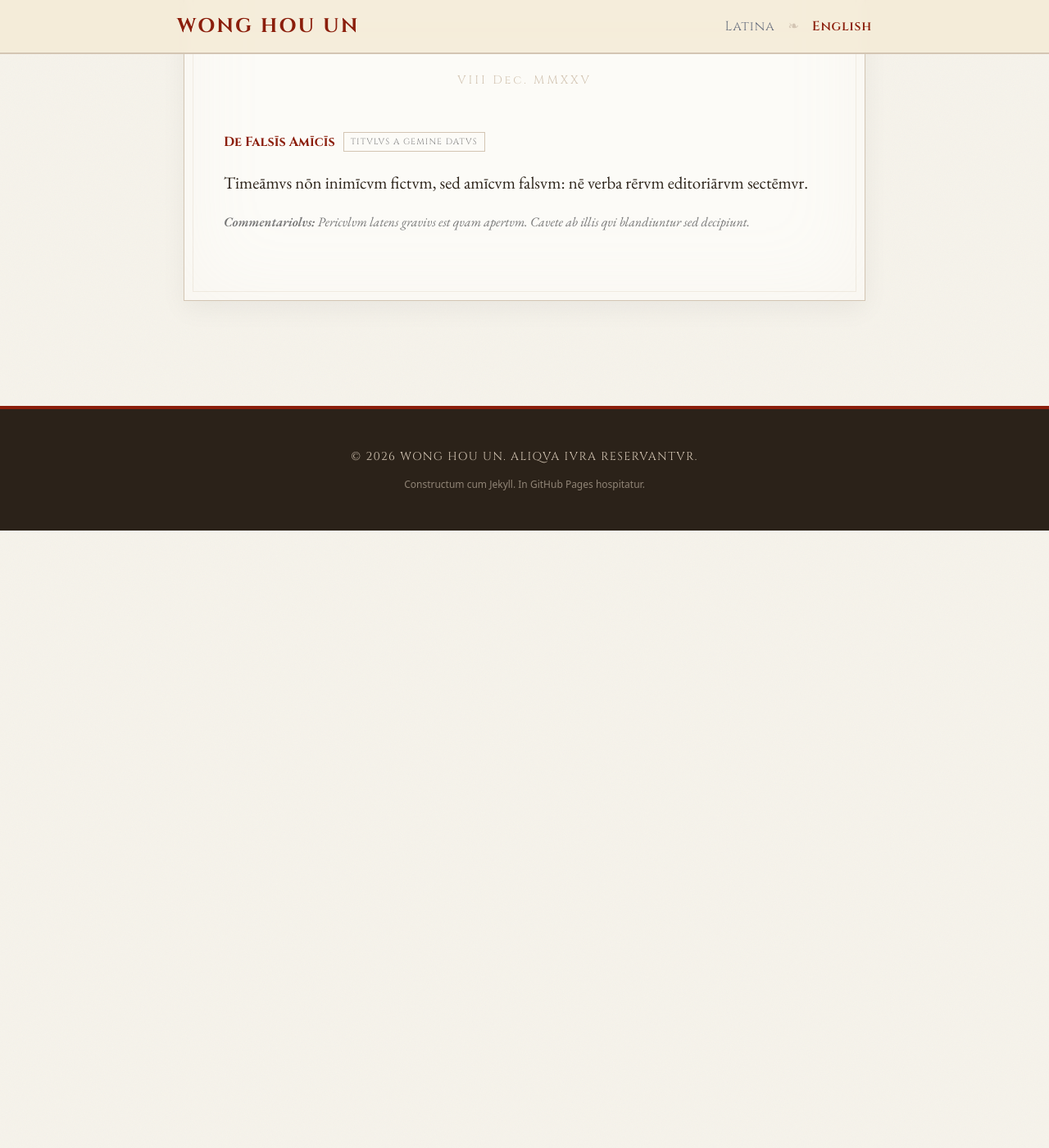
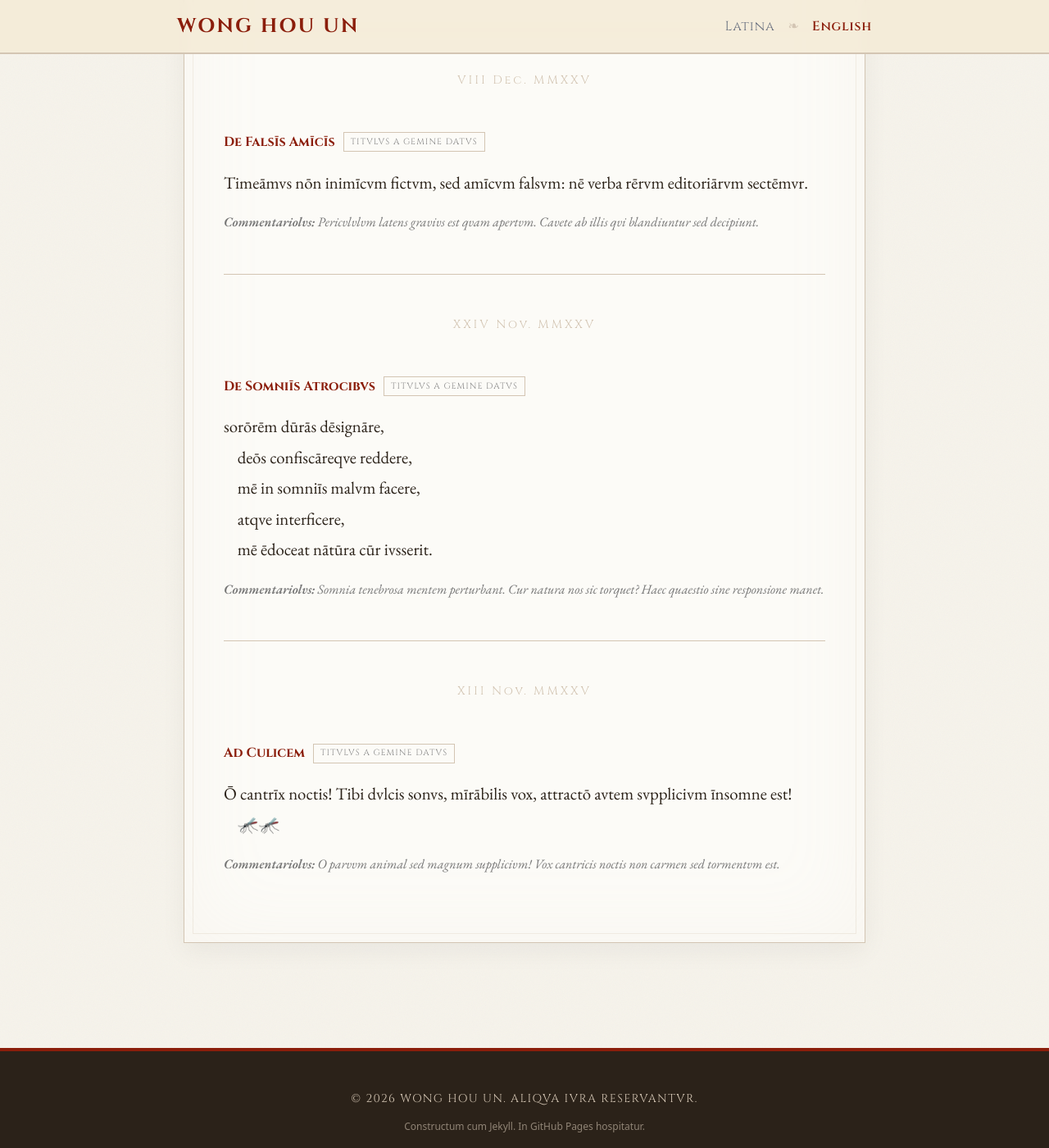
Before and after one commit to Harumoto1103/harumoto1103.github.io, a Jekyll site: the page built from adversaria.md, in a window 1280 px wide and 1400 px high, scrolled down 11101 px. Shown: the whole window at 82% size. Built offline with Jekyll 4.4.1, drawn with Linux system fonts in a browser that asks for light colours; nearby versions of some CDN libraries; before the commit the page ends 11748 px from its top, so only the background shows below that.

Commit message:
feat: add November 2025 Latin entries and Gemini's reflections to Adversaria

```diff
--- a/adversaria.md
+++ b/adversaria.md
@@ -353,5 +353,28 @@
         De Falsīs Amīcīs <span class="gemini-badge">Titvlvs a Gemine Datvs</span>
     </div>
     <div class="classical-text">Timeāmus nōn inimīcum fictum, sed amīcum falsum: nē verba rērum editoriārum sectēmur.</div>
-    <p style="font-style: italic; font-size: 1rem; color: #777; margin-top: -1.5rem; margin-bottom: 2rem;"><b>Commentariolvs:</b> Pericvlvm latens gravivs est qvam apertvm. Cavete ab illis qvi blandiuntur sed decipiunt.</p>
-</div>
+    <p style="font-style: italic; font-size: 1rem; color: #777; margin-top: -1.5rem; margin-bottom: 2rem;"><b>Commentariolvs:</b> Pericvlvlvm latens gravivs est qvam apertvm. Cavete ab illis qvi blandiuntur sed decipiunt.</p>
+
+    <hr style="border: 0; border-top: 1px double var(--stone-border); margin: 3rem 0;">
+    <div class="classical-date">XXIV Nov. MMXXV</div>
+
+    <div class="classical-title">
+        De Somniīs Atrocibvs <span class="gemini-badge">Titvlvs a Gemine Datvs</span>
+    </div>
+    <div class="classical-text">sorōrēm dūrās dēsignāre,
+    deōs confiscāreque reddere,
+    mē in somniīs malum facere,
+    atque interficere,
+    mē ēdoceat nātūra cūr iusserit.</div>
+    <p style="font-style: italic; font-size: 1rem; color: #777; margin-top: -1.5rem; margin-bottom: 2rem;"><b>Commentariolvs:</b> Somnia tenebrosa mentem perturbant. Cur natura nos sic torquet? Haec quaestio sine responsione manet.</p>
+
+    <hr style="border: 0; border-top: 1px double var(--stone-border); margin: 3rem 0;">
+    <div class="classical-date">XIII Nov. MMXXV</div>
+
+    <div class="classical-title">
+        Ad Culicem <span class="gemini-badge">Titvlvs a Gemine Datvs</span>
+    </div>
+    <div class="classical-text">Ō cantrīx noctis! Tibi dulcis sonus, mīrābilis vox, attractō autem supplicium īnsomne est!
+    🦟🦟</div>
+    <p style="font-style: italic; font-size: 1rem; color: #777; margin-top: -1.5rem; margin-bottom: 2rem;"><b>Commentariolvs:</b> O parvvm animal sed magnum supplicivm! Vox cantricis noctis non carmen sed tormentvm est.</p>
+    </div>
```
